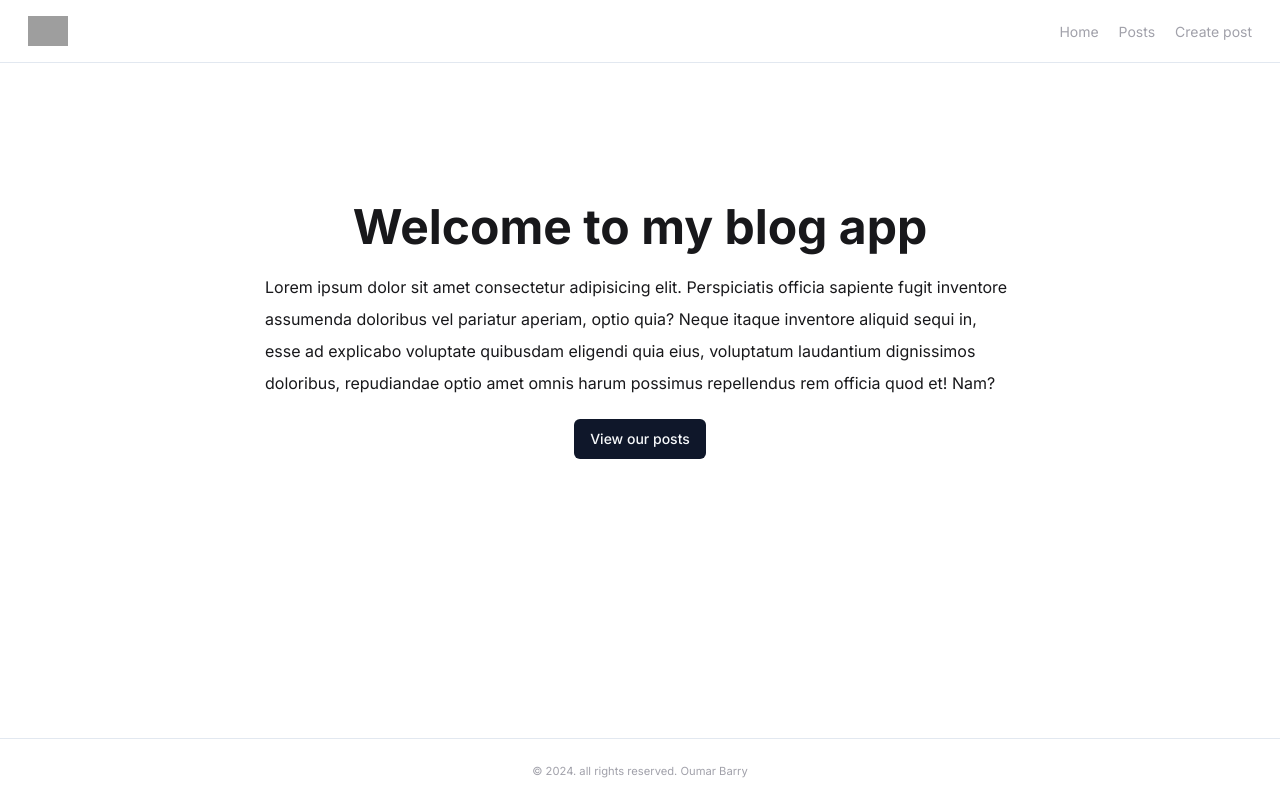
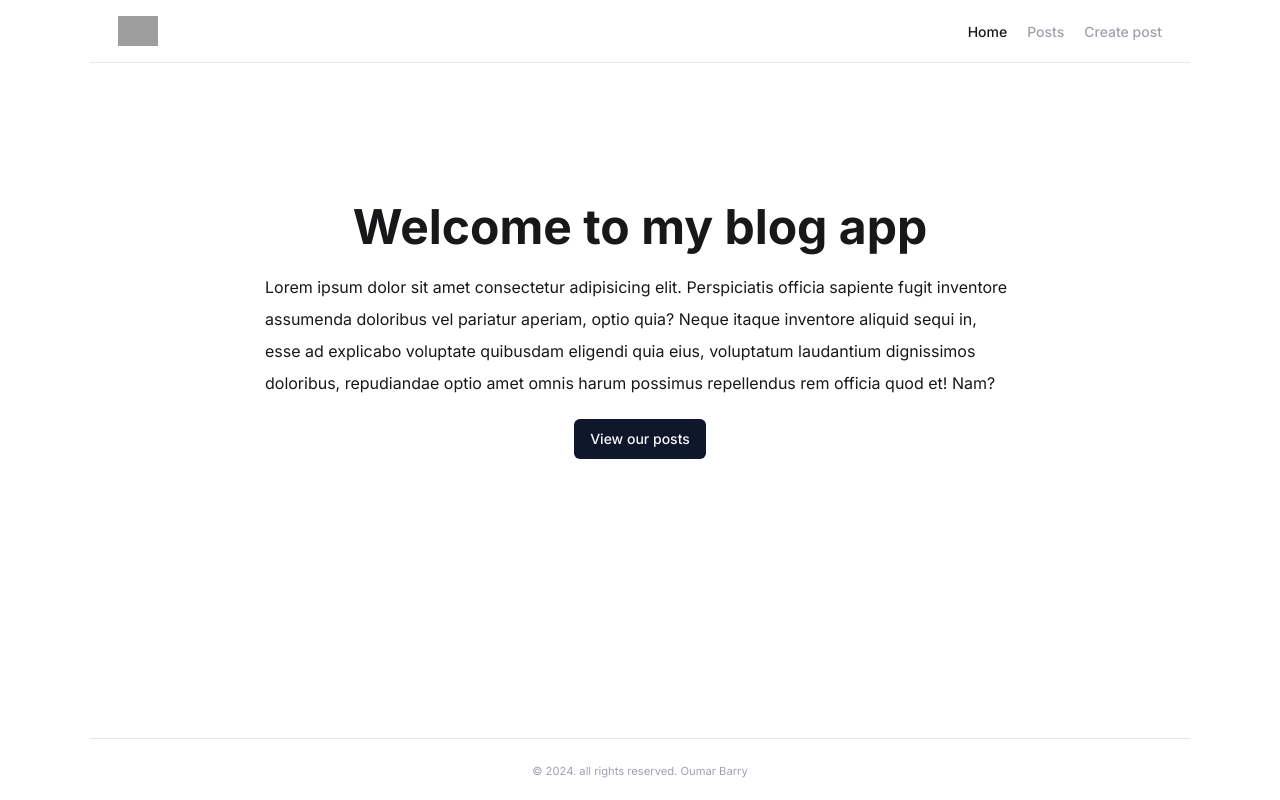
Before and after one commit to OumB2021/Blog-app, a Next.js app: page / in a window 1280 px wide. Built offline with nearby package versions, Linux system fonts and the light colour scheme; grey boxes are pictures that could not be loaded.

Commit message:
dynamic route dummy post json

```diff
--- a/src/app/layout.tsx
+++ b/src/app/layout.tsx
@@ -3,6 +3,7 @@ import { Inter } from "next/font/google";
 import "./globals.css";
 import { Header } from "@/components/header";
 import Footer from "@/components/footer";
+import { Container } from "@/components/container";
 
 const inter = Inter({ subsets: ["latin"] });
 
@@ -18,12 +19,12 @@ export default function RootLayout({
 }>) {
   return (
     <html lang="en">
-      <body
-        className={`${inter.className} text-zinc-900 flex flex-col min-h-screen`}
-      >
-        <Header />
-        {children}
-        <Footer />
+      <body className={`${inter.className} text-zinc-900 min-h-screen`}>
+        <Container>
+          <Header />
+          {children}
+          <Footer />
+        </Container>
       </body>
     </html>
   );
--- /dev/null
+++ b/src/app/posts/[postId]/page.tsx
@@ -0,0 +1,20 @@
+"use client";
+
+import { useParams } from "next/navigation";
+
+const Post = async () => {
+  const param = useParams();
+  const apiResponse = await fetch(
+    `https://dummyjson.com/posts/${param.postId}`
+  );
+  const data = await apiResponse.json();
+
+  return (
+    <main className="flex flex-col justify-center items-center pt-24">
+      <h1 className="font-bold text-5xl pb-10">{data.title}</h1>
+      <p className="max-w-[750px] mx-auto">{data.body}</p>
+    </main>
+  );
+};
+
+export default Post;
--- a/src/app/posts/page.tsx
+++ b/src/app/posts/page.tsx
@@ -1,15 +1,18 @@
-const Posts = () => {
+import Link from "next/link";
+
+const Posts = async () => {
+  const apiResponse = await fetch("https://dummyjson.com/posts");
+  const { posts } = await apiResponse.json();
   return (
-    <main className="text-center pt-32 px-5">
+    <main className="text-center pt-16 px-5">
       <h1 className="font-bold text-4xl md:text-5xl mb-5 ">All posts</h1>
-      <p className="max-w-[750px] mx-auto leading-8">
-        Lorem ipsum dolor sit amet consectetur adipisicing elit. Perspiciatis
-        officia sapiente fugit inventore assumenda doloribus vel pariatur
-        aperiam, optio quia? Neque itaque inventore aliquid sequi in, esse ad
-        explicabo voluptate quibusdam eligendi quia eius, voluptatum laudantium
-        dignissimos doloribus, repudiandae optio amet omnis harum possimus
-        repellendus rem officia quod et! Nam?
-      </p>
+      <ul>
+        {posts.map((post) => (
+          <li className="mb-3 hover:text-black hover:font-medium" key={post.id}>
+            <Link href={`/posts/${post.id}`}>{post.title}</Link>
+          </li>
+        ))}
+      </ul>
     </main>
   );
 };
--- a/src/components/container.tsx
+++ b/src/components/container.tsx
@@ -0,0 +1,11 @@
+interface ContainerProps {
+  children: React.ReactNode;
+}
+
+export const Container = ({ children }: ContainerProps) => {
+  return (
+    <div className="max-w-[1100px] mx-auto min-h-screen flex flex-col">
+      {children}
+    </div>
+  );
+};
--- a/src/components/header.tsx
+++ b/src/components/header.tsx
@@ -1,5 +1,8 @@
+"use client";
+
 import Image from "next/image";
 import Link from "next/link";
+import { usePathname } from "next/navigation";
 
 const navLinks = [
   {
@@ -17,8 +20,9 @@ const navLinks = [
 ];
 
 export const Header = () => {
+  const pathname = usePathname();
   return (
-    <header className="flex items-center justify-between py-4 px-7 border-b">
+    <header className="flex items-center justify-between py-4 px-7 border-b ">
       <Link href="/">
         <Image
           src="https://bytegrad.com/course-assets/youtube/example-logo.png"
@@ -31,7 +35,12 @@ export const Header = () => {
         <ul className="flex gap-x-5 text-[14px]">
           {navLinks.map((link) => (
             <li key={link.href}>
-              <Link className="text-zinc-400 hover:text-black" href={link.href}>
+              <Link
+                className={`${
+                  pathname === link.href ? "text-zinc-900" : "text-zinc-400"
+                } hover:text-black font-medium`}
+                href={link.href}
+              >
                 {link.label}
               </Link>
             </li>
```
